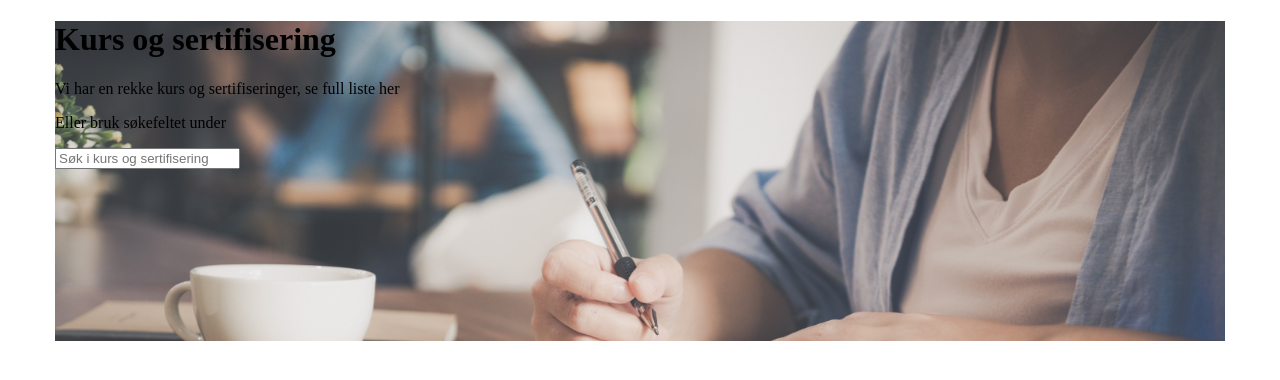
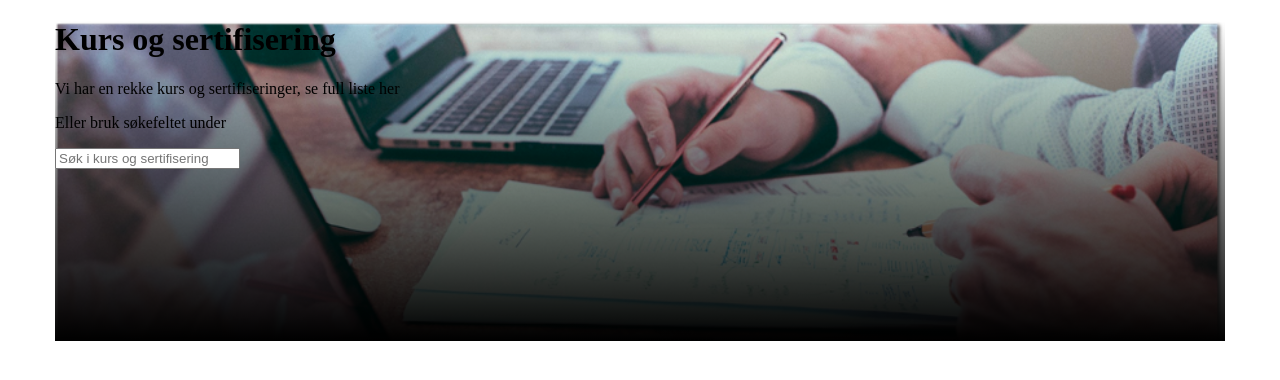
Before and after one commit to Zandra7/Glasspaper.no, a Nuxt app: page / in a window 1280 px wide. Shown: the top 380 px of the page. Built offline with nearby package versions, Linux system fonts and the light colour scheme.

Commit message:
Switched image and added linear gradient

```diff
--- a/components/searchCard.vue
+++ b/components/searchCard.vue
@@ -5,7 +5,7 @@
                 <h1 class="text-4xl pt-9 pb-7">Kurs og sertifisering</h1>
                 <p class="mb-1.5">Vi har en rekke kurs og sertifiseringer, <label class="font-bold underline underline-offset-2">se full liste her</label></p>
                 <p>Eller bruk søkefeltet under</p>
-                <input type="text" placeholder="Søk i kurs og sertifisering" class="text-black font-extralight w-full py-2.5 px-10 mt-9 text-center placeholder:text-black placeholder:text-center">
+                <input type="text" placeholder="Søk i kurs og sertifisering" class="search text-black font-extralight w-full py-2.5 px-10 mt-9 text-center placeholder:text-black placeholder:text-center">
             </div>
         </div>
     </div>
@@ -20,7 +20,7 @@
         width: 1170px;
         height: 320px;
         margin: 0 auto;
-        background-image: url('~/public/images/img1.png');
+        background-image: linear-gradient(rgba(0, 0, 0, 0), rgba(0, 0, 0, 1)), url('/public/images/img1.png');
         background-size: cover;
     }
 </style>
```
Also changed, not shown: public/images/img1.png.
